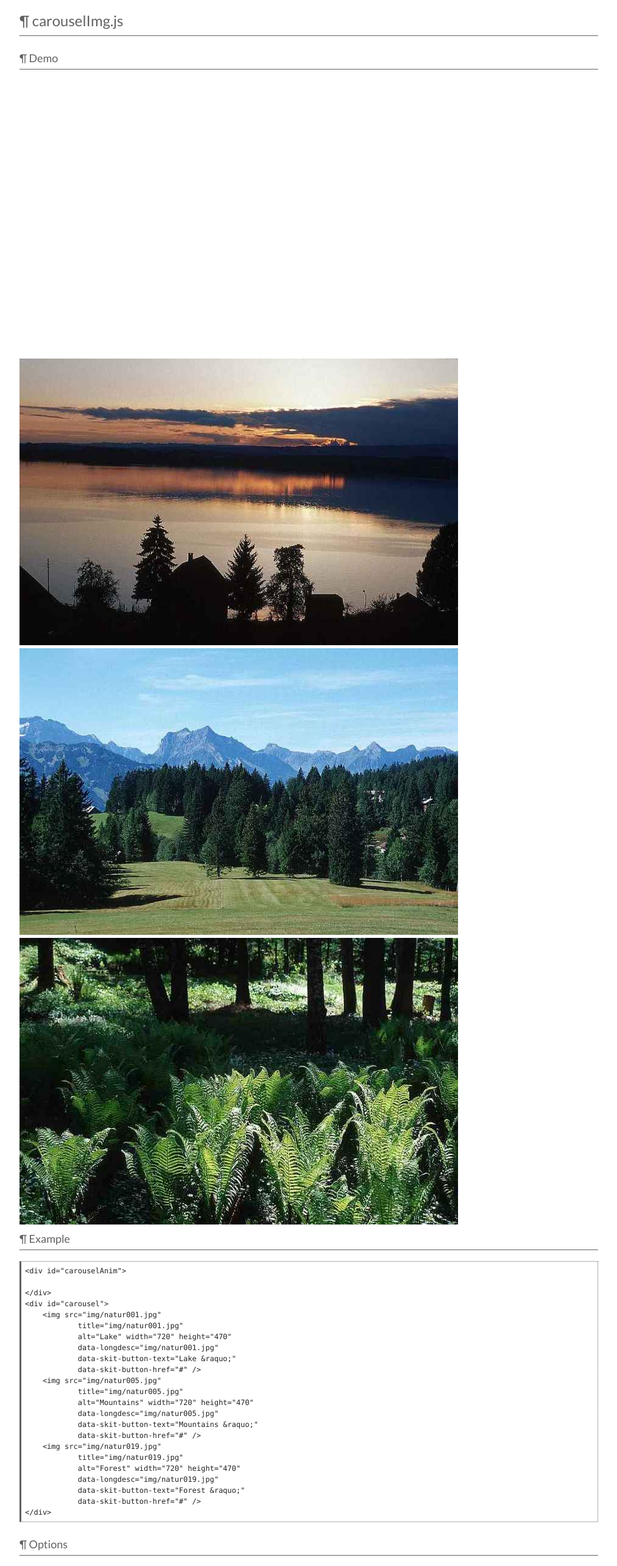
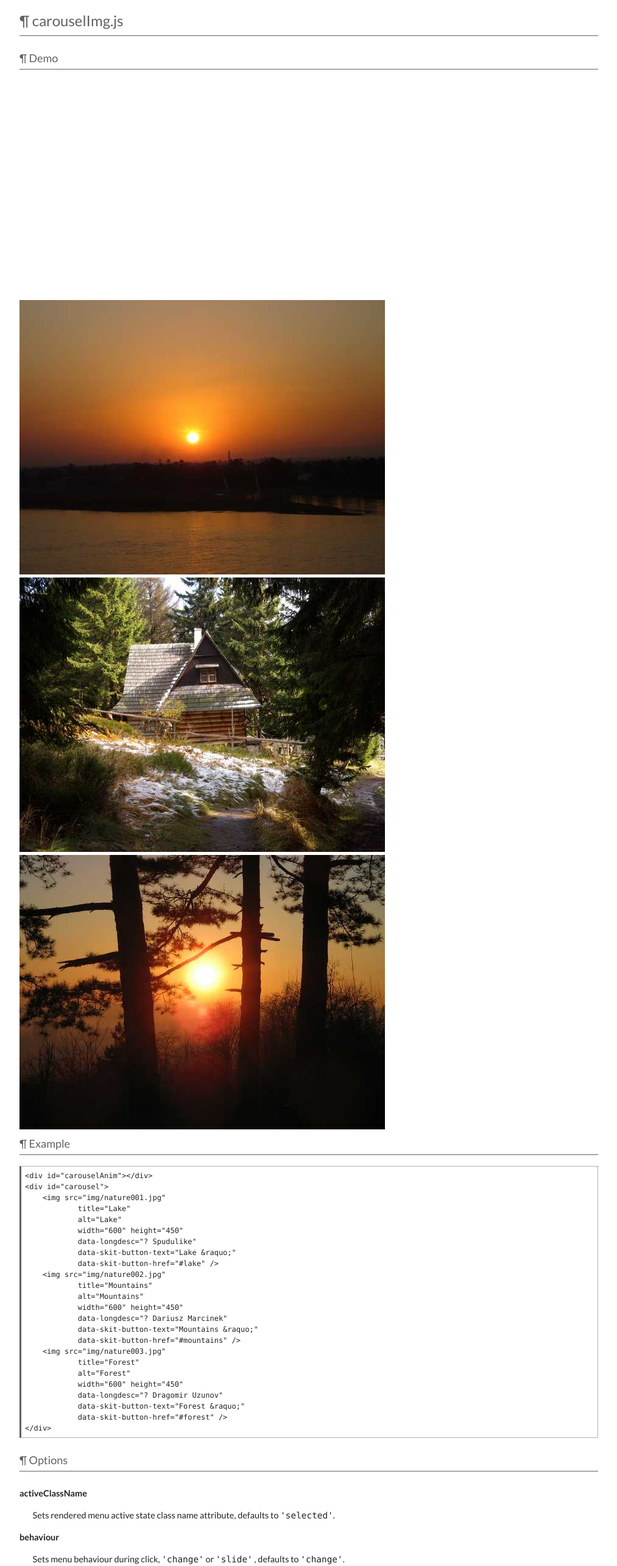
Before and after one commit to Bombaharris/js-gui-classes, a plain HTML site: page examples/index.html in a window 1280 px wide. Shown: the part 2940-5508 px from the top of the page at 61% size, without its empty margins (133-1146 px from the left). Drawn offline with Linux system fonts and the light colour scheme; a script that the page names is missing.

Commit message:
examples images optimized

```diff
--- a/examples/css/style.css
+++ b/examples/css/style.css
@@ -263,21 +263,21 @@ ul.tab {
 }
 #carouselAnim, .boxCarousel {
     background:transparent;
-    height:38em;
+    height:30em;
     max-width:100%;
     margin: 0 auto;
     position: relative;
-    width: 60em;
+    width: 45em;
 }
 #carouselAnim h1,.boxCarouselContent h1 {
     border: none;
     color:#FFF;
-    font-size: 1.5em;
-    margin:0 0 0.25em 0.75em;
+    font-size: 1.25em;
+    margin:0 0 0.25em 0.50em;
 }
 .boxAnimContent, .boxCarouselContent {
     background: #32742C;
-    bottom:3.5em;
+    bottom:2.5em;
     padding: 0;
     position: absolute;
     width: 100%;
@@ -285,14 +285,18 @@ ul.tab {
 .boxAnimContent p, .boxCarouselContent p {
     clear: both;
     color:#FFF;
-    margin:0 0 0.50em 1.00em;
+    margin:0 0 0.50em 0.50em;
 }
 .boxCarouselButtonPause,.boxCarouselButtonPlay {
     background: #32742C;
     border: none;
-    bottom: 0;
+    bottom: 2.5em;
     color: #FFF;
     cursor: pointer;
+    font-size: .8em;
+    line-height: 1.875em;
+    margin-bottom: 1.875em;
+    opacity: 0.8;
     position: absolute;
     right: 0;
     text-align: center;
@@ -301,12 +305,12 @@ ul.tab {
     z-index: 999;
 }
 .boxCarouselButtonPause:hover,.boxCarouselButtonPlay:hover {
-    opacity: 0.8;
+    opacity: 1.0;
 }
 .boxAnimButton, .boxAnimButton:hover, .boxCarouselButton, .boxCarouselButton:hover {
     color: #FFF;
     display: block;
-    padding: 0 0 1.0em 1.0em;
+    padding: 0 0 1.0em 0.50em;
 }
 .boxAnimButton span,.boxCarouselButton span {
     background:#FFF;
@@ -336,7 +340,7 @@ ul.tab {
     color:#FFF;
     display: block;
     font-weight: bold;
-    padding: 1.00em;
+    padding: 0.50em 0.50em 0.50em 0.50em;
     text-decoration: none;
 }
 #carouselAnim ul li a:hover,#carouselAnim ul li.selected a, .boxCarouselNav li a:hover, .boxCarouselNav li.selected a {
--- a/examples/index.html
+++ b/examples/index.html
@@ -156,33 +156,34 @@
                 </header>
                 <section>
                     <h1><a id="carouselImgDemo" href="#carouselImgDemo">Demo</a></h1>
-                    <div id="carouselAnim">
-
-                    </div>
+                    <div id="carouselAnim"></div>
                     <div id="carousel">
-                        <img src="img/natur001.jpg"
-                             title="img/natur001.jpg"
-                             alt="Lake" width="720" height="470"
-                             data-longdesc="img/natur001.jpg"
+                        <img src="img/nature001.jpg"
+                             title="Lake"
+                             alt="Lake"
+                             width="600" height="450"
+                             data-longdesc="© Spudulike"
                              data-skit-button-text="Lake &raquo;"
-                             data-skit-button-href="#" />
-                        <img src="img/natur005.jpg"
-                             title="img/natur005.jpg"
-                             alt="Mountains" width="720" height="470"
-                             data-longdesc="img/natur005.jpg"
+                             data-skit-button-href="#lake" />
+                        <img src="img/nature002.jpg"
+                             title="Mountains"
+                             alt="Mountains"
+                             width="600" height="450"
+                             data-longdesc="© Dariusz Marcinek"
                              data-skit-button-text="Mountains &raquo;"
-                             data-skit-button-href="#" />
-                        <img src="img/natur019.jpg"
-                             title="img/natur019.jpg"
-                             alt="Forest" width="720" height="470"
-                             data-longdesc="img/natur019.jpg"
+                             data-skit-button-href="#mountains" />
+                        <img src="img/nature003.jpg"
+                             title="Forest"
+                             alt="Forest"
+                             width="600" height="450"
+                             data-longdesc="© Dragomir Uzunov"
                              data-skit-button-text="Forest &raquo;"
-                             data-skit-button-href="#" />
+                             data-skit-button-href="#forest" />
                     </div>
                 </section>
                 <section>
                     <h1><a id="carouselImgExample" href="#carouselImgExample">Example</a></h1>
-                    <pre>&#60;div id=&#34;carouselAnim&#34;&#62;&#10;&#10;&#60;/div&#62;&#10;&#60;div id=&#34;carousel&#34;&#62;&#10;    &#60;img src=&#34;img/natur001.jpg&#34; &#10;            title=&#34;img/natur001.jpg&#34; &#10;            alt=&#34;Lake&#34; width=&#34;720&#34; height=&#34;470&#34; &#10;            data-longdesc=&#34;img/natur001.jpg&#34; &#10;            data-skit-button-text=&#34;Lake &#38;raquo;&#34; &#10;            data-skit-button-href=&#34;#&#34; /&#62;&#10;    &#60;img src=&#34;img/natur005.jpg&#34; &#10;            title=&#34;img/natur005.jpg&#34; &#10;            alt=&#34;Mountains&#34; width=&#34;720&#34; height=&#34;470&#34; &#10;            data-longdesc=&#34;img/natur005.jpg&#34; &#10;            data-skit-button-text=&#34;Mountains &#38;raquo;&#34; &#10;            data-skit-button-href=&#34;#&#34; /&#62;&#10;    &#60;img src=&#34;img/natur019.jpg&#34; &#10;            title=&#34;img/natur019.jpg&#34; &#10;            alt=&#34;Forest&#34; width=&#34;720&#34; height=&#34;470&#34; &#10;            data-longdesc=&#34;img/natur019.jpg&#34; &#10;            data-skit-button-text=&#34;Forest &#38;raquo;&#34; &#10;            data-skit-button-href=&#34;#&#34; /&#62;&#10;&#60;/div&#62;</pre>
+                    <pre>&#60;div id=&#34;carouselAnim&#34;&#62;&#60;/div&#62;&#10;&#60;div id=&#34;carousel&#34;&#62;&#10;    &#60;img src=&#34;img/nature001.jpg&#34; &#10;            title=&#34;Lake&#34; &#10;            alt=&#34;Lake&#34; &#10;            width=&#34;600&#34; height=&#34;450&#34; &#10;            data-longdesc=&#34;? Spudulike&#34; &#10;            data-skit-button-text=&#34;Lake &#38;raquo;&#34; &#10;            data-skit-button-href=&#34;#lake&#34; /&#62;&#10;    &#60;img src=&#34;img/nature002.jpg&#34; &#10;            title=&#34;Mountains&#34; &#10;            alt=&#34;Mountains&#34; &#10;            width=&#34;600&#34; height=&#34;450&#34; &#10;            data-longdesc=&#34;? Dariusz Marcinek&#34; &#10;            data-skit-button-text=&#34;Mountains &#38;raquo;&#34; &#10;            data-skit-button-href=&#34;#mountains&#34; /&#62;&#10;    &#60;img src=&#34;img/nature003.jpg&#34; &#10;            title=&#34;Forest&#34; &#10;            alt=&#34;Forest&#34; &#10;            width=&#34;600&#34; height=&#34;450&#34;&#10;            data-longdesc=&#34;? Dragomir Uzunov&#34; &#10;            data-skit-button-text=&#34;Forest &#38;raquo;&#34; &#10;            data-skit-button-href=&#34;#forest&#34; /&#62;&#10;&#60;/div&#62;</pre>
                 </section>
                 <section>
                     <h1><a id="carouselImgExampleOptions" href="#carouselImgOptions">Options</a></h1>
```
Also changed, not shown: examples/img/natur001.jpg (deleted), examples/img/natur005.jpg (deleted), examples/img/natur019.jpg (deleted), examples/img/nature001.jpg (added), examples/img/nature002.jpg (added), examples/img/nature003.jpg (added).
